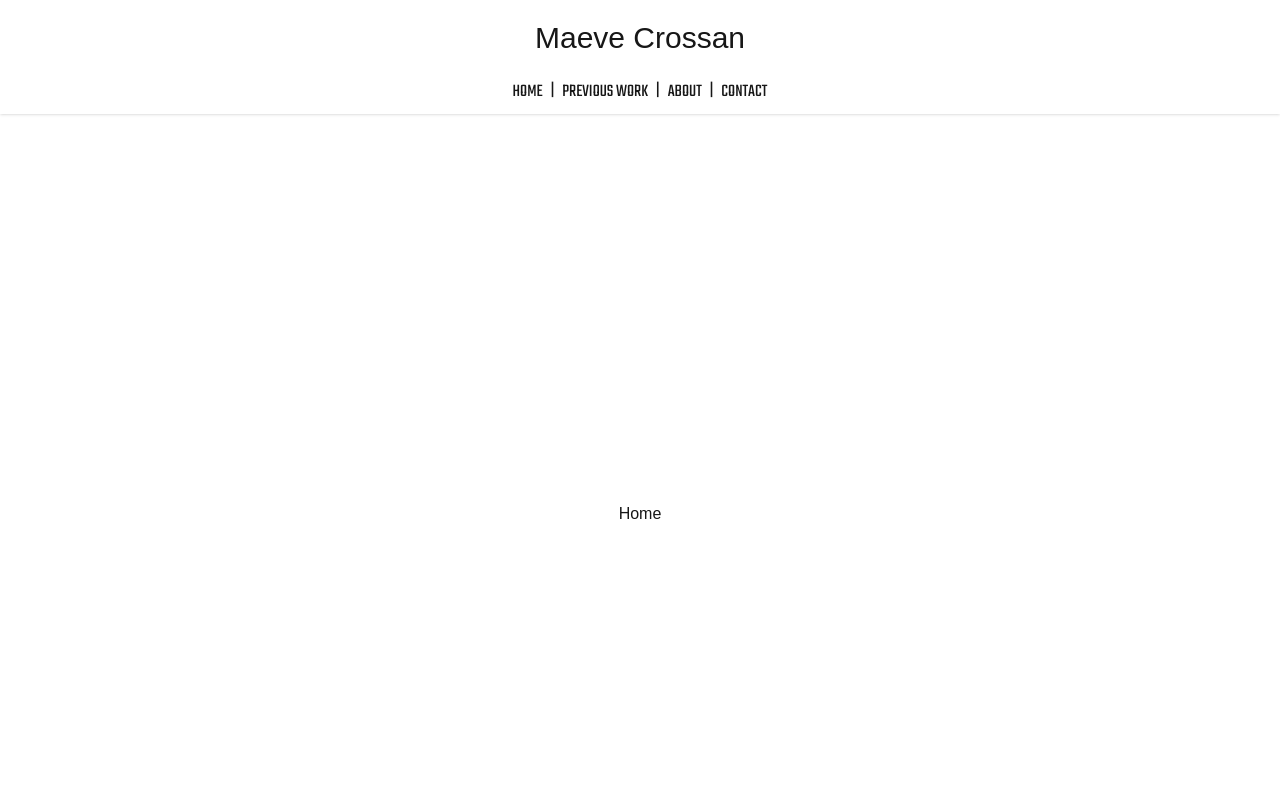
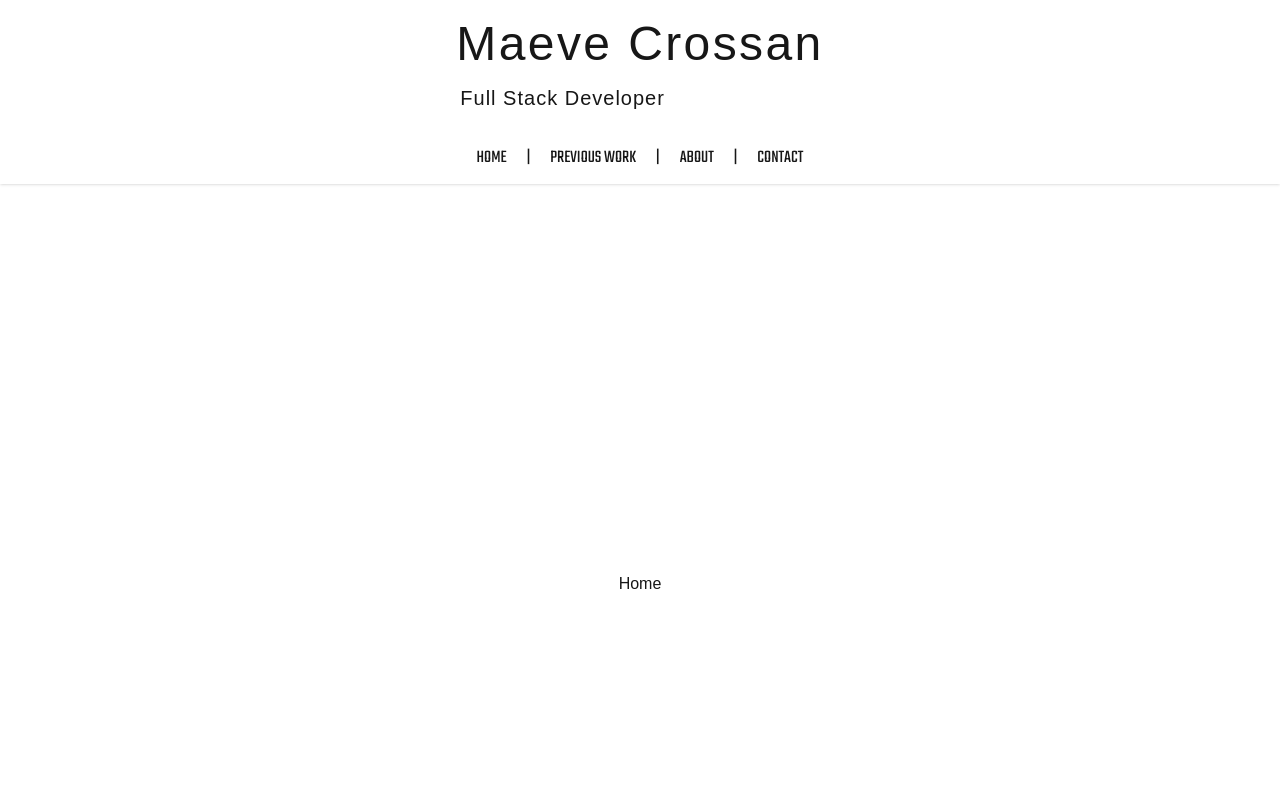
Before and after one commit to maevecrossan/my-portfolio, a Next.js app: page / in a window 1280 px wide. Shown: the top 800 px of the page. Built offline with nearby package versions, Linux system fonts and the light colour scheme; a web font is replaced by a local one.

Commit message:
Increase navlink spacing. Add sub heading beneath logo.

```diff
--- a/components/Navbar.js
+++ b/components/Navbar.js
@@ -78,40 +78,43 @@ export default function Navbar({ dmserif, teko }) {
 
                     {/* Logo */}
                     <div>
-                        <h1 className={`${dmserif} m-3 text-3xl`}>
+                        <h1 className={`${dmserif} m-3 text-5xl tracking-wider`}>
                             <Link href="/">Maeve Crossan</Link>
                         </h1>
+                        <p className={`${dmserif} m-4 text-xl tracking-wider`}>
+                            <Link href="/">Full Stack Developer</Link>
+                        </p>
                     </div>
 
                     <div className="w-10 md:hidden" />
                 </div>
 
                 {/* Nav links: visible only on md+ screens */}
-                <div className="mt-2 hidden md:flex items-center space-x-2 text-lg uppercase">
+                <div className="mt-4 mb-1 hidden md:flex items-center text-lg uppercase">
                     <Link
                         href="/"
-                        className={`mt-0.5 hidden md:flex items-center space-x-2 text-lg uppercase ${teko}`}
+                        className={`px-5 hidden md:flex items-center text-lg uppercase ${teko}`}
                     >
                         Home
                     </Link>
                     <span className={`font-light ${teko}`}>|</span>
                     <Link
                         href="/previous-work"
-                        className={`mt-0.5 hidden md:flex items-center space-x-2 text-lg uppercase ${teko}`}
+                        className={`px-5 hidden md:flex items-center text-lg uppercase ${teko}`}
                     >
                         Previous Work
                     </Link>
                     <span className={`font-light ${teko}`}>|</span>
                     <Link
                         href="/about"
-                        className={`mt-0.5 hidden md:flex items-center space-x-2 text-lg uppercase ${teko}`}
+                        className={`px-5 hidden md:flex items-center text-lg uppercase ${teko}`}
                     >
                         About
                     </Link>
                     <span className={`font-light ${teko}`}>|</span>
                     <Link
                         href="/contact"
-                        className={`mt-0.5 hidden md:flex items-center space-x-2 text-lg uppercase ${teko}`}
+                        className={`px-5 hidden md:flex items-center space-x-2 text-lg uppercase ${teko}`}
                     >
                         Contact
                     </Link>
```
